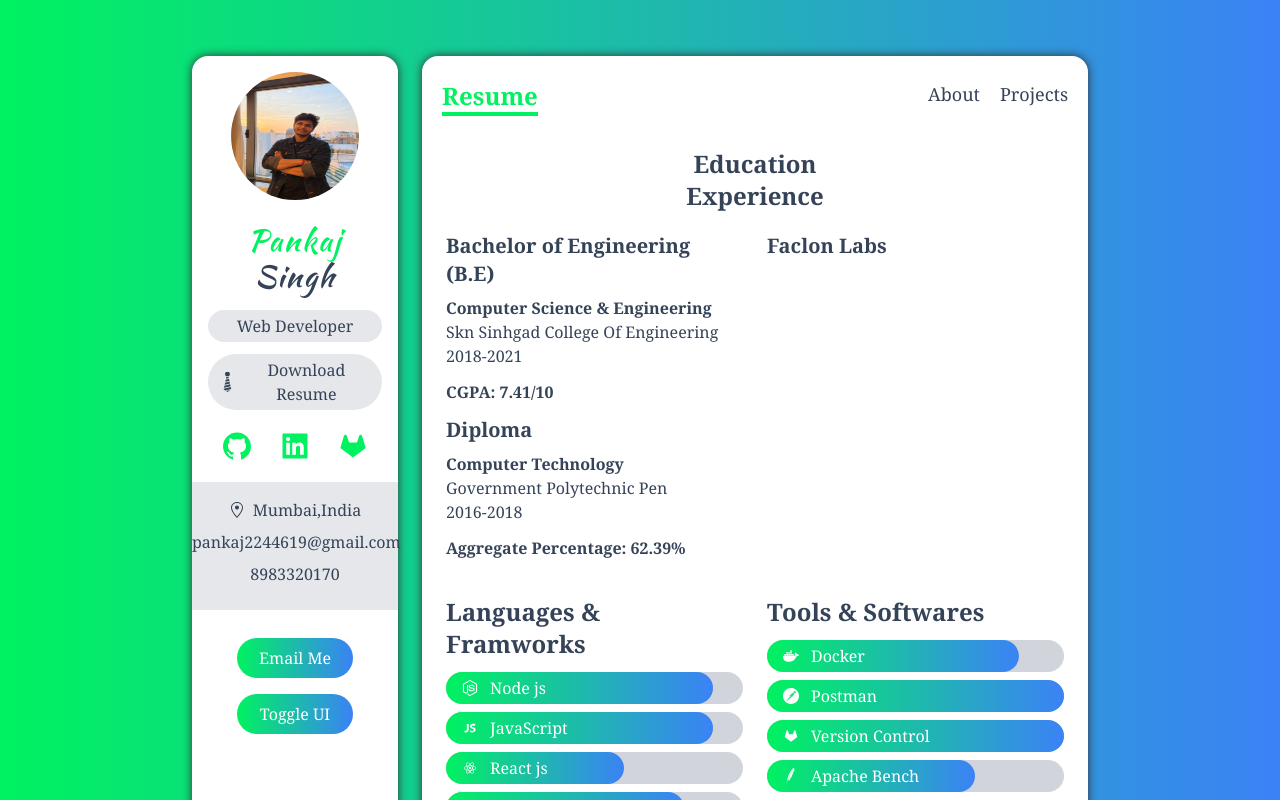
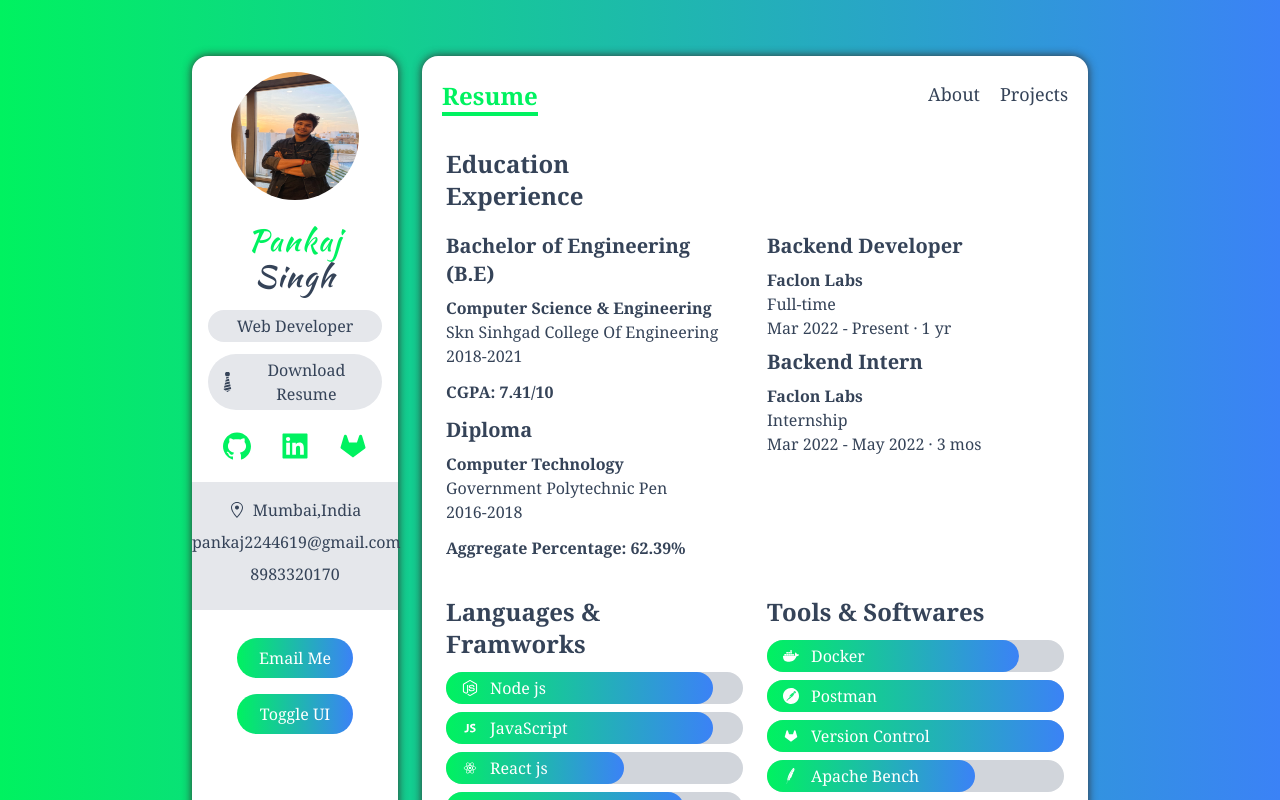
Before and after one commit to devh4ppy/Portfolio-Website, a Next.js app: page /resume in a window 1280 px wide. Shown: the top 800 px of the page. Built offline with nearby package versions, Linux system fonts and the light colour scheme.

Commit message:
Update resume.tsx

```diff
--- a/pages/resume.tsx
+++ b/pages/resume.tsx
@@ -9,7 +9,7 @@ const resume = () => {
     return (
         <div className="px-6 py-2">
             {/* education */}
-            <div className='grid-md:grid-cols-2 text-center text-2xl font-bold '>
+            <div className='grid-md:grid-cols-2 text-2xl font-bold '>
             <div>
             <h5>Education</h5>
             </div>
@@ -32,7 +32,14 @@ const resume = () => {
                     <p className="my-3 font-semibold">Aggregate Percentage: 62.39%</p>
                 </motion.div>
                 <motion.div variants={fadeInUp} initial="initial" animate="animate">
-                    <h5 className='my-2 text-xl font-bold'>Faclon Labs</h5>
+                    <h5 className='my-2 text-xl font-bold'>Backend Developer</h5>
+                    <p className='font-semibold '>Faclon Labs</p>
+                    <p>Full-time</p>
+                    <p>Mar 2022 - Present · 1 yr</p>
+                    <h5 className='my-2 text-xl font-bold'>Backend Intern</h5>
+                    <p className='font-semibold '>Faclon Labs</p>
+                    <p>Internship</p>
+                    <p>Mar 2022 - May 2022 · 3 mos</p>
                 </motion.div>
             </div>
             {/* languages & tools */}
```
